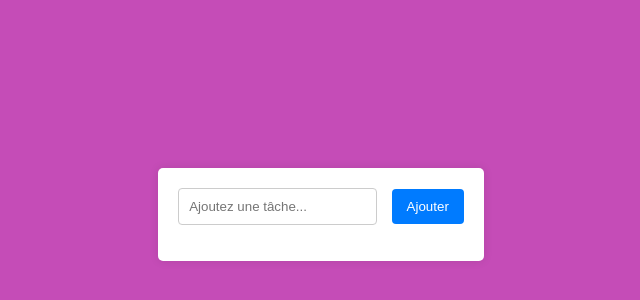
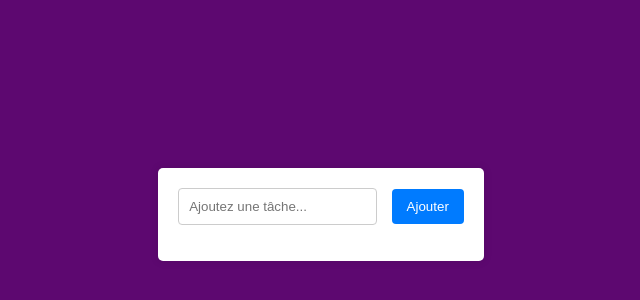
Before and after one commit to sidykeita/To_Do-List, a plain HTML site: page index.html in a window 1280 px wide. Shown: the part 194-494 px from the top of the page, without its empty margins (319-959 px from the left). Drawn offline with Linux system fonts and the light colour scheme.

Commit message:
commit u

```diff
--- a/css/style.css
+++ b/css/style.css
@@ -4,7 +4,7 @@ body {
     justify-content: center;
     align-items: center;
     height: 100vh;
-    background-color: #c54cb7;
+    background-color: #5d0870;
 }
 .todo-app {
     background-color: white;
```
